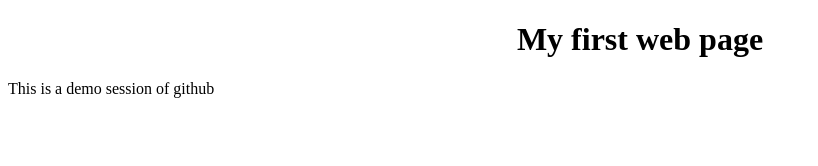
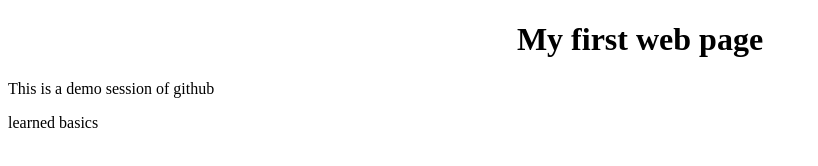
Before and after one commit to pallavviii16/gitsession, a plain HTML site: page index.html in a window 1280 px wide. Shown: the whole page, without its empty margins (0-818 px from the left). Drawn offline with Linux system fonts and the light colour scheme.

Commit message:
modified index.html

```diff
--- a/index.html
+++ b/index.html
@@ -8,5 +8,6 @@
 <body>
     <h1 align="center">My first web page</h1>
     <p>This is a demo session of github</p>
+    <p>learned basics </p>
 </body>
 </html>
```
